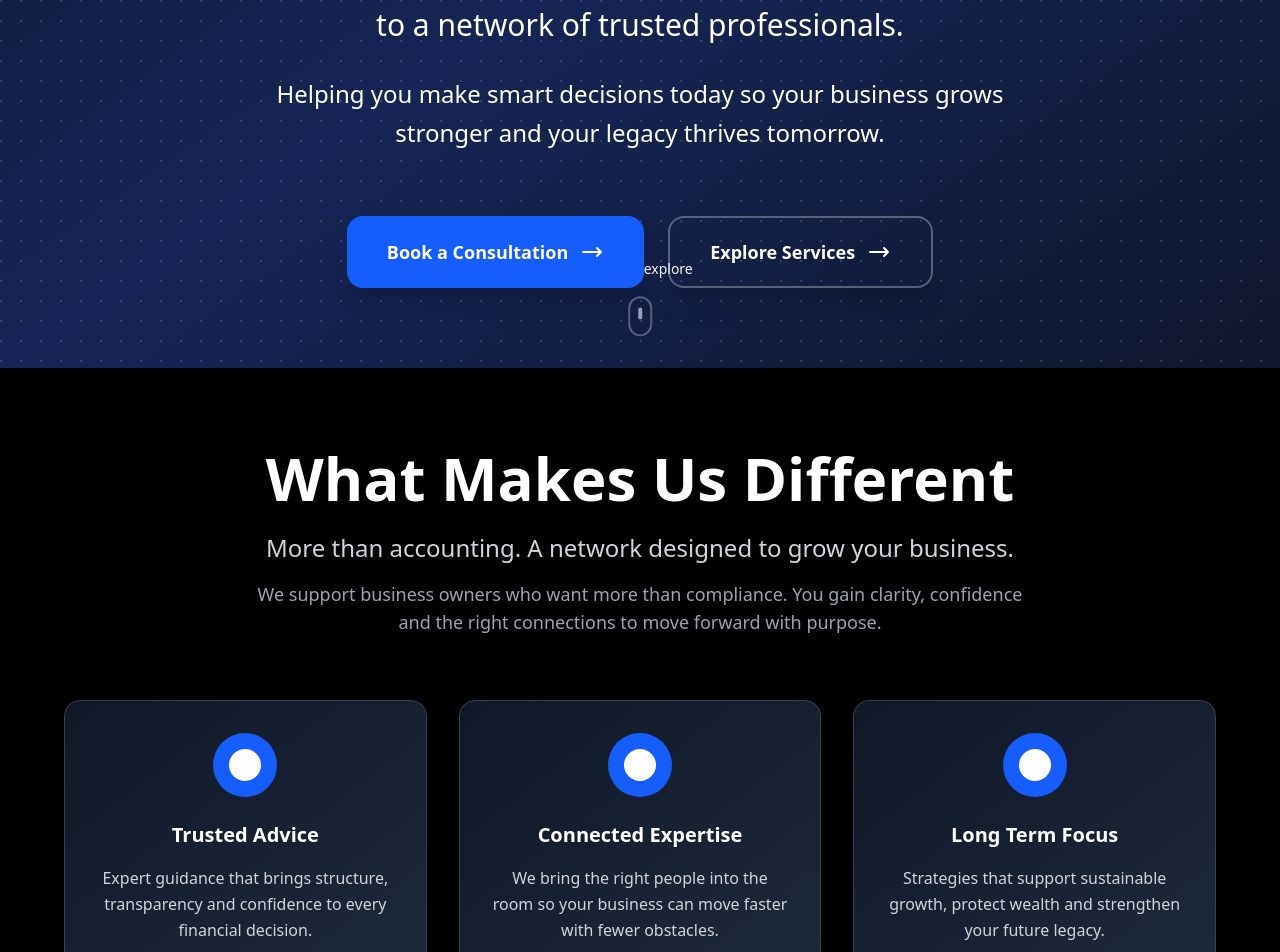
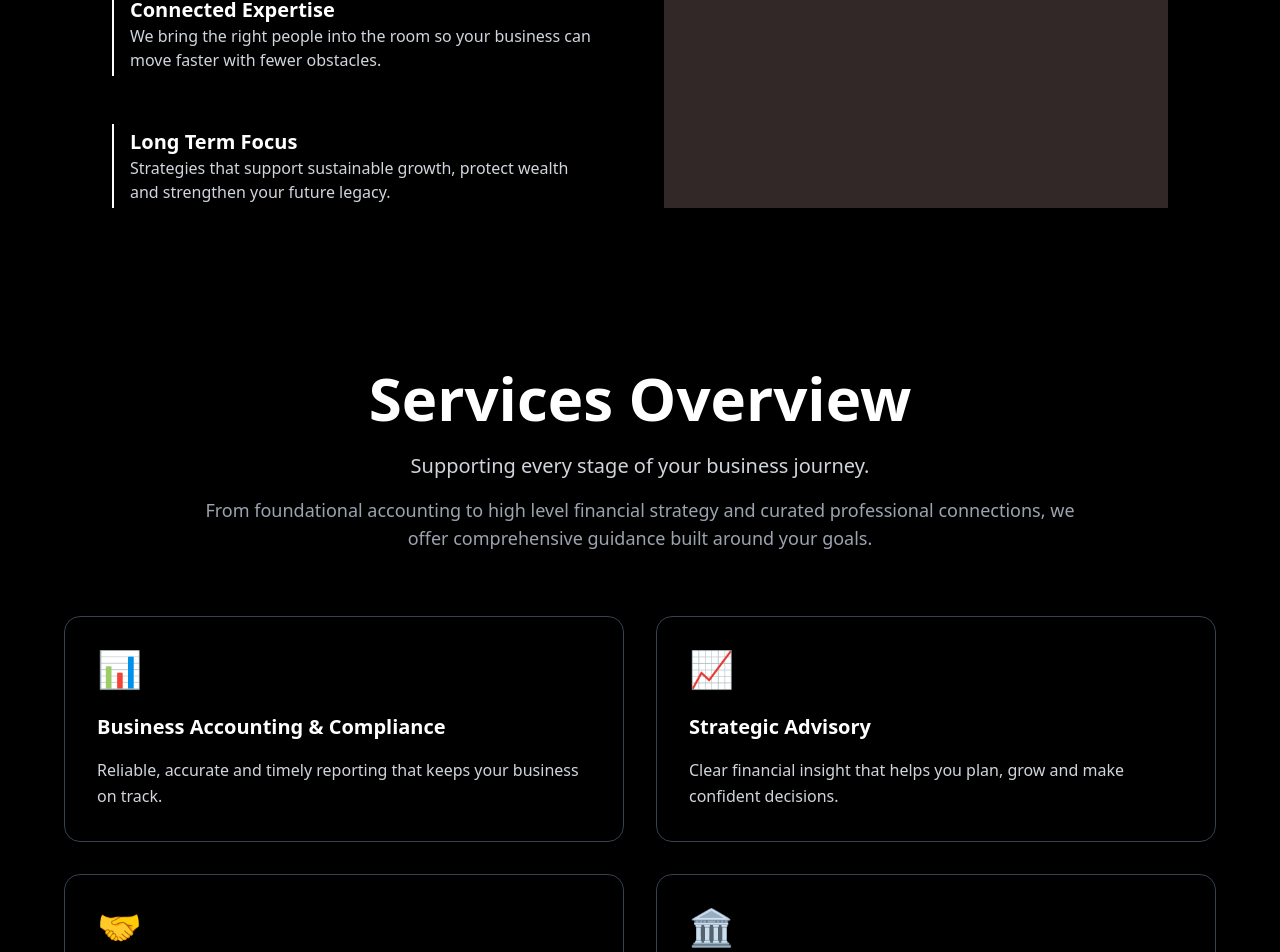
Before and after one commit to KrisD23/abrol, a Next.js app: page / in a window 1280 px wide. Shown: the part 1320-2272 px from the top of the page. Built offline with nearby package versions, Linux system fonts and the light colour scheme.

Commit message:
removed NewHeroSection, added New WhatMakesUsDifferent section

```diff
--- a/src/app/globals.css
+++ b/src/app/globals.css
@@ -47,14 +47,17 @@
 
 @theme inline {
   --animate-aurora: aurora 60s linear infinite;
+
   @keyframes aurora {
     from {
       background-position: 50% 50%, 50% 50%;
     }
+
     to {
       background-position: 350% 50%, 350% 50%;
     }
   }
+
   --radius-sm: calc(var(--radius) - 4px);
   --radius-md: calc(var(--radius) - 2px);
   --radius-lg: var(--radius);
@@ -97,68 +100,101 @@
 
   /* Black Theme */
   /* Main site background - black */
-  --background: #000000; /* Black background */
-  --foreground: #ffffff; /* White for text */
+  --background: #000000;
+  /* Black background */
+  --foreground: #ffffff;
+  /* White for text */
 
   /* Cards and panels - dark gray */
-  --card: #1a1a1a; /* Dark gray card */
-  --card-foreground: #ffffff; /* White text on cards */
+  --card: #1a1a1a;
+  /* Dark gray card */
+  --card-foreground: #ffffff;
+  /* White text on cards */
 
   /* Popovers and modals */
-  --popover: #1a1a1a; /* Dark gray */
-  --popover-foreground: #ffffff; /* White text */
+  --popover: #1a1a1a;
+  /* Dark gray */
+  --popover-foreground: #ffffff;
+  /* White text */
 
   /* Primary elements - dark gray for buttons, links, emphasis */
-  --primary: #1a1a1a; /* Dark gray */
-  --primary-foreground: #ffffff; /* White on primary */
+  --primary: #1a1a1a;
+  /* Dark gray */
+  --primary-foreground: #ffffff;
+  /* White on primary */
 
   /* Secondary elements - darker gray for subtle backgrounds */
-  --secondary: #0f0f0f; /* Darker gray */
-  --secondary-foreground: #ffffff; /* White on secondary */
+  --secondary: #0f0f0f;
+  /* Darker gray */
+  --secondary-foreground: #ffffff;
+  /* White on secondary */
 
   /* Muted elements - darker gray for less important content */
-  --muted: #0f0f0f; /* Darker gray */
-  --muted-foreground: #ffffff; /* White text on muted */
+  --muted: #0f0f0f;
+  /* Darker gray */
+  --muted-foreground: #ffffff;
+  /* White text on muted */
 
   /* Accent elements - dark gray for highlights */
-  --accent: #1a1a1a; /* Dark gray accent */
-  --accent-foreground: #ffffff; /* White on accent */
+  --accent: #1a1a1a;
+  /* Dark gray accent */
+  --accent-foreground: #ffffff;
+  /* White on accent */
 
   /* Destructive elements */
-  --destructive: #dc2626; /* Red for destructive actions */
-  --destructive-foreground: #ffffff; /* White on destructive */
+  --destructive: #dc2626;
+  /* Red for destructive actions */
+  --destructive-foreground: #ffffff;
+  /* White on destructive */
 
   /* Borders - subtle gray */
-  --border: #333333; /* Gray border */
+  --border: #333333;
+  /* Gray border */
 
   /* Form inputs - dark gray */
-  --input: #1a1a1a; /* Dark gray input */
+  --input: #1a1a1a;
+  /* Dark gray input */
 
   /* Focus rings - white for accessibility */
-  --ring: #ffffff; /* White focus ring */
+  --ring: #ffffff;
+  /* White focus ring */
 
   /* Chart colors - gray variations */
-  --chart-1: #1a1a1a; /* Dark gray */
-  --chart-2: #333333; /* Medium gray */
-  --chart-3: #4d4d4d; /* Lighter gray */
-  --chart-4: #666666; /* Even lighter gray */
-  --chart-5: #808080; /* Light gray */
+  --chart-1: #1a1a1a;
+  /* Dark gray */
+  --chart-2: #333333;
+  /* Medium gray */
+  --chart-3: #4d4d4d;
+  /* Lighter gray */
+  --chart-4: #666666;
+  /* Even lighter gray */
+  --chart-5: #808080;
+  /* Light gray */
 
   /* Sidebar elements */
-  --sidebar: #000000; /* Black sidebar */
-  --sidebar-foreground: #ffffff; /* White sidebar text */
-  --sidebar-primary: #1a1a1a; /* Dark gray sidebar primary */
-  --sidebar-primary-foreground: #ffffff; /* White on primary */
-  --sidebar-accent: #1a1a1a; /* Dark gray sidebar accent */
-  --sidebar-accent-foreground: #ffffff; /* White on accent */
-  --sidebar-border: #333333; /* Gray border */
-  --sidebar-ring: #ffffff; /* White focus ring */
+  --sidebar: #000000;
+  /* Black sidebar */
+  --sidebar-foreground: #ffffff;
+  /* White sidebar text */
+  --sidebar-primary: #1a1a1a;
+  /* Dark gray sidebar primary */
+  --sidebar-primary-foreground: #ffffff;
+  /* White on primary */
+  --sidebar-accent: #1a1a1a;
+  /* Dark gray sidebar accent */
+  --sidebar-accent-foreground: #ffffff;
+  /* White on accent */
+  --sidebar-border: #333333;
+  /* Gray border */
+  --sidebar-ring: #ffffff;
+  /* White focus ring */
 }
 
 @layer base {
   * {
     @apply border-border outline-ring/50;
   }
+
   body {
     @apply bg-background text-foreground;
     font-family: ui-sans-serif, system-ui, sans-serif;
@@ -190,7 +226,7 @@
   select,
   a,
   nav {
-    color: #ffffff !important;
+    color: #ffffff;
   }
 
   /* Button color */
@@ -335,6 +371,7 @@
   from {
     transform: translateX(0%);
   }
+
   to {
     transform: translateX(-100%);
   }
@@ -383,6 +420,7 @@
   0% {
     transform: translateX(0);
   }
+
   100% {
     transform: translateX(-50%);
   }
@@ -397,6 +435,7 @@
   0% {
     transform: translateX(0);
   }
+
   100% {
     transform: translateX(-50%);
   }
@@ -412,9 +451,13 @@
 
 /* Hide Scrollbar */
 .scrollbar-hide {
-  -ms-overflow-style: none; /* Internet Explorer 10+ */
-  scrollbar-width: none; /* Firefox */
+  -ms-overflow-style: none;
+  /* Internet Explorer 10+ */
+  scrollbar-width: none;
+  /* Firefox */
 }
+
 .scrollbar-hide::-webkit-scrollbar {
-  display: none; /* Safari and Chrome */
+  display: none;
+  /* Safari and Chrome */
 }
--- a/src/app/page.tsx
+++ b/src/app/page.tsx
@@ -380,7 +380,7 @@ export default function Home() {
       )}
 
       {/* New Hero Section with your content */}
-      {introStep >= 4 && <NewHeroSection />}
+      {/* {introStep >= 4 && <NewHeroSection />} */}
 
       {/* New Homepage Sections */}
       <WhatMakesUsDifferent />
--- a/src/components/homepage/WhatMakesUsDifferent.tsx
+++ b/src/components/homepage/WhatMakesUsDifferent.tsx
@@ -1,88 +1,48 @@
-"use client";
+import React from "react";
 
-import { motion } from "framer-motion";
-
-const features = [
-  {
-    title: "Trusted Advice",
-    description:
-      "Expert guidance that brings structure, transparency and confidence to every financial decision.",
-  },
-  {
-    title: "Connected Expertise",
-    description:
-      "We bring the right people into the room so your business can move faster with fewer obstacles.",
-  },
-  {
-    title: "Long Term Focus",
-    description:
-      "Strategies that support sustainable growth, protect wealth and strengthen your future legacy.",
-  },
-];
-
-export default function WhatMakesUsDifferent() {
+const WhatMakesUsDifferent = () => {
   return (
-    <section className="py-20 bg-black homepage-section">
-      <div className="container mx-auto px-4">
-        <div className="text-center mb-16">
-          <motion.h2
-            className="text-4xl md:text-5xl lg:text-6xl font-bold mb-6 text-white"
-            initial={{ opacity: 0, y: 30 }}
-            whileInView={{ opacity: 1, y: 0 }}
-            transition={{ duration: 0.8 }}
-            viewport={{ once: true }}
-          >
-            What Makes Us Different
-          </motion.h2>
-
-          <motion.p
-            className="text-xl md:text-2xl text-gray-300 mb-4"
-            initial={{ opacity: 0, y: 20 }}
-            whileInView={{ opacity: 1, y: 0 }}
-            transition={{ duration: 0.8, delay: 0.1 }}
-            viewport={{ once: true }}
-          >
+    <section className=" px-28 pt-28 pb-20">
+      <div className="flex flex-col  gap-6">
+        <h1 className="text-6xl font-semibold ">What Makes Us Different</h1>
+        <p className="text-2xl text-gray-300">
           More than accounting. A network designed to grow your business.
-          </motion.p>
-
-          <motion.p
-            className="text-lg text-gray-400 max-w-3xl mx-auto"
-            initial={{ opacity: 0, y: 20 }}
-            whileInView={{ opacity: 1, y: 0 }}
-            transition={{ duration: 0.8, delay: 0.2 }}
-            viewport={{ once: true }}
-          >
+        </p>
+        <p className=" text-gray-300 max-w-2xl">
           We support business owners who want more than compliance. You gain
           clarity, confidence and the right connections to move forward with
           purpose.
-          </motion.p>
+        </p>
       </div>
 
-        <div className="grid md:grid-cols-3 gap-8 max-w-6xl mx-auto">
-          {features.map((feature, index) => (
-            <motion.div
-              key={index}
-              className="text-center p-8 rounded-2xl bg-gradient-to-br from-gray-900 to-gray-800 border border-gray-700"
-              initial={{ opacity: 0, y: 50 }}
-              whileInView={{ opacity: 1, y: 0 }}
-              transition={{ duration: 0.8, delay: index * 0.2 }}
-              viewport={{ once: true }}
-            >
-              <div className="w-16 h-16 bg-blue-600 rounded-full flex items-center justify-center mx-auto mb-6">
-                <div className="w-8 h-8 bg-white rounded-full" />
+      <div className="grid grid-cols-12 gap-12 mt-20">
+        <div className=" col-span-6 flex flex-col gap-12">
+          <div className="border-l-2 px-4 py-1 border-white">
+            <h1 className="text-xl font-semibold">Trusted Advice</h1>
+            <p className=" text-gray-300">
+              Expert guidance that brings structure, transparency and confidence
+              to every financial decision.
+            </p>
           </div>
-
-              <h3 className="text-xl font-bold mb-4 text-white">
-                {feature.title}
-              </h3>
-
-              <p className="text-gray-300 leading-relaxed">
-                {feature.description}
+          <div className="border-l-2 px-4 py-1 border-white">
+            <h1 className="text-xl font-semibold">Connected Expertise</h1>
+            <p className=" text-gray-300">
+              We bring the right people into the room so your business can move
+              faster with fewer obstacles.
             </p>
-            </motion.div>
-          ))}
           </div>
+          <div className="border-l-2 px-4 py-1 border-white">
+            <h1 className="text-xl font-semibold">Long Term Focus</h1>
+            <p className=" text-gray-300">
+              Strategies that support sustainable growth, protect wealth and
+              strengthen your future legacy.
+            </p>
+          </div>
+        </div>
+        <div className="bg-red-200/20 col-span-6">IMAGE</div>
       </div>
     </section>
   );
-}
+};
+
+export default WhatMakesUsDifferent;
```
Lines whose indentation alone changed are shown as unchanged.
